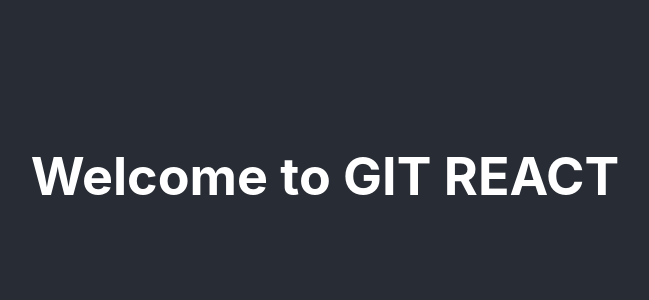
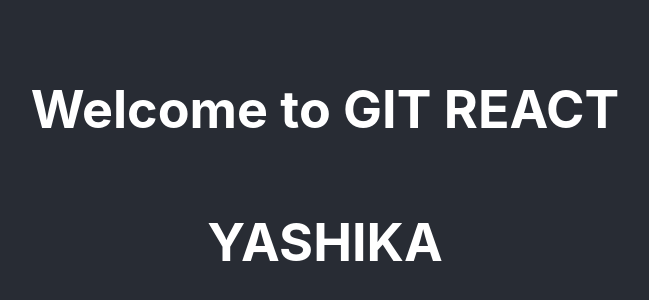
Before and after one commit to nithyavinod21/react-demo, a React (Create React App) app: page / in a window 1280 px wide. Shown: the part 224-524 px from the top of the page, without its empty margins (315-964 px from the left). Built offline with nearby package versions, Linux system fonts and the light colour scheme.

Commit message:
Login Page Added

```diff
--- a/src/App.js
+++ b/src/App.js
@@ -1,5 +1,6 @@
 import logo from './logo.svg';
 import './App.css';
+import Login from './comp/Login.js'
 
 function App() {
   return (
@@ -7,7 +8,9 @@
       <header className="App-header">
 
       <h1>Welcome to GIT REACT</h1>
+      <Login username="YASHIKA"/>
       </header>
+
     </div>
   );
 }
--- /dev/null
+++ b/src/comp/Login.js
@@ -0,0 +1,10 @@
+
+
+const Login=(props)=>{
+    return(
+        <div>
+            <h1>{props.username}</h1>
+        </div>
+    )
+}
+export default(Login);
```
